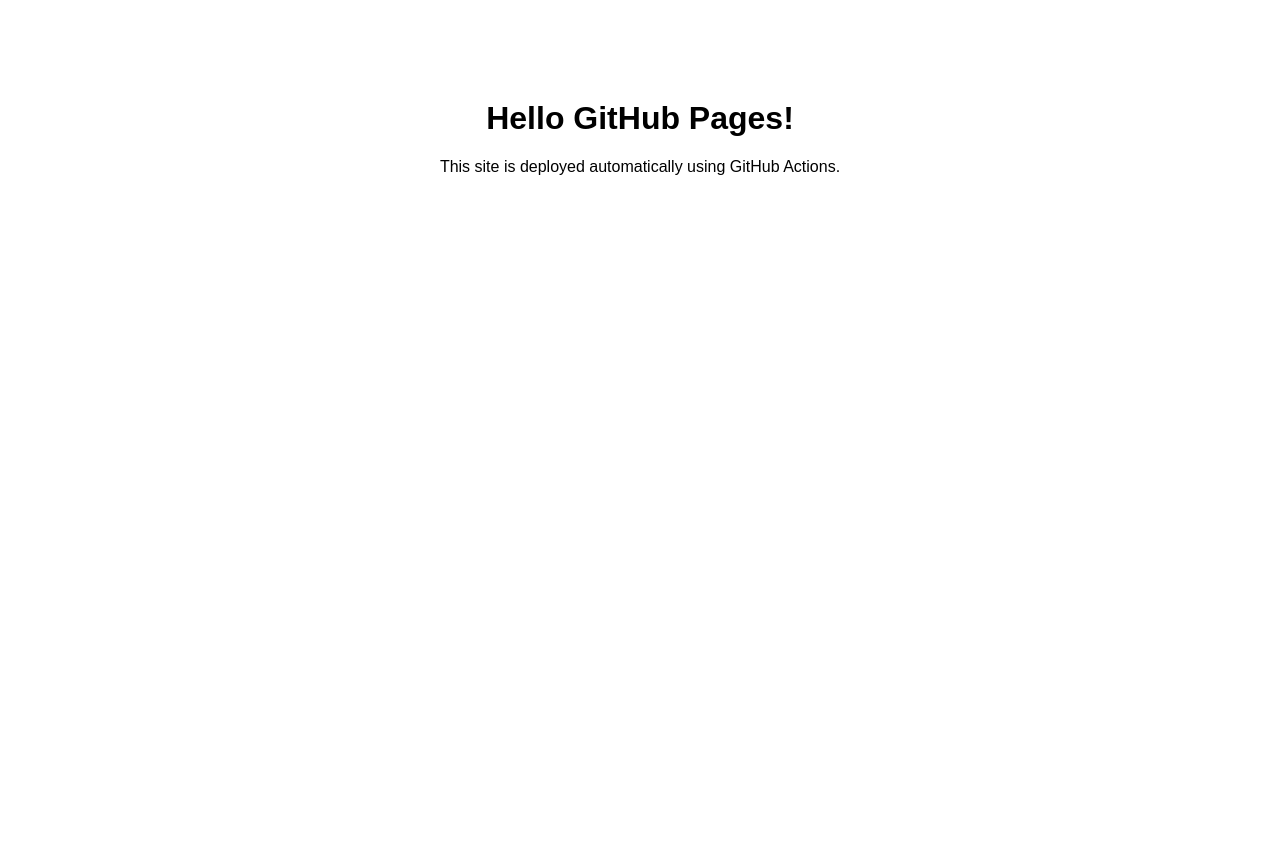
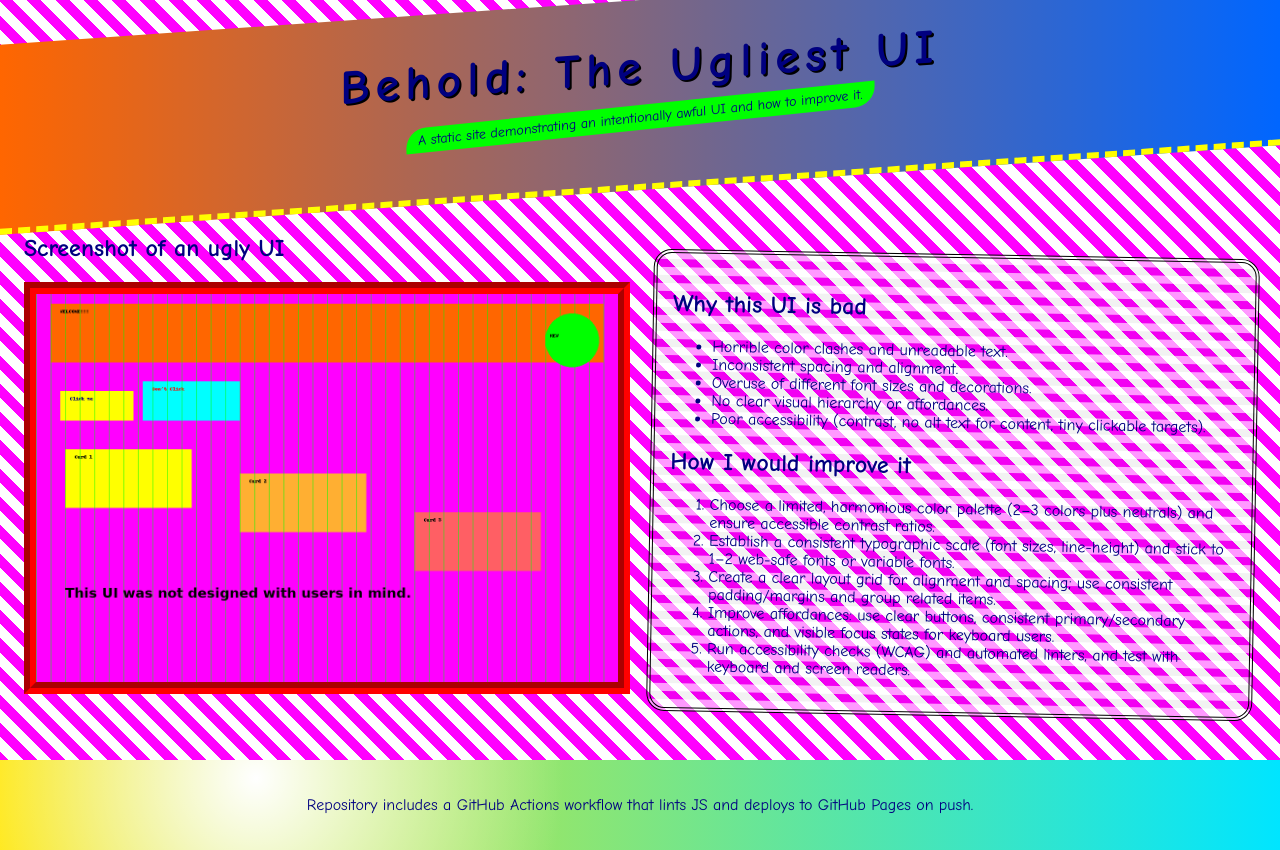
Before and after one commit to Novastiel/reimagined-enigma, a website: page index.html in a window 1280 px wide. Before the commit the page ends 800 px from the top, so only its background shows below. Drawn offline with Linux system fonts and the light colour scheme.

Commit message:
change files

```diff
--- a/index.html
+++ b/index.html
@@ -1,14 +1,48 @@
-<!DOCTYPE html>
+<!doctype html>
 <html lang="en">
 <head>
-  <meta charset="UTF-8" />
-  <meta name="viewport" content="width=device-width, initial-scale=1.0" />
-  <title>My Static Site</title>
-  <link rel="stylesheet" href="style.css" />
+  <meta charset="utf-8" />
+  <meta name="viewport" content="width=device-width,initial-scale=1" />
+  <title>Ugly UI — Example Static Site</title>
+  <link rel="stylesheet" href="styles.css" />
 </head>
 <body>
-  <h1>Hello GitHub Pages!</h1>
-  <p>This site is deployed automatically using GitHub Actions.</p>
+  <header class="header">
+    <h1>Behold: The Ugliest UI</h1>
+    <p class="subtitle">A static site demonstrating an intentionally awful UI and how to improve it.</p>
+  </header>
+
+  <main class="content">
+    <section class="screenshot">
+      <h2>Screenshot of an ugly UI</h2>
+      <img src="ugly_screenshot.png" alt="Ugly UI screenshot" />
+    </section>
+
+    <section class="analysis">
+      <h2>Why this UI is bad</h2>
+      <ul>
+        <li>Horrible color clashes and unreadable text.</li>
+        <li>Inconsistent spacing and alignment.</li>
+        <li>Overuse of different font sizes and decorations.</li>
+        <li>No clear visual hierarchy or affordances.</li>
+        <li>Poor accessibility (contrast, no alt text for content, tiny clickable targets).</li>
+      </ul>
+
+      <h2>How I would improve it</h2>
+      <ol>
+        <li>Choose a limited, harmonious color palette (2–3 colors plus neutrals) and ensure accessible contrast ratios.</li>
+        <li>Establish a consistent typographic scale (font sizes, line-height) and stick to 1–2 web-safe fonts or variable fonts.</li>
+        <li>Create a clear layout grid for alignment and spacing; use consistent padding/margins and group related items.</li>
+        <li>Improve affordances: use clear buttons, consistent primary/secondary actions, and visible focus states for keyboard users.</li>
+        <li>Run accessibility checks (WCAG) and automated linters, and test with keyboard and screen readers.</li>
+      </ol>
+    </section>
+  </main>
+
+  <footer class="footer">
+    <p>Repository includes a GitHub Actions workflow that lints JS and deploys to GitHub Pages on push.</p>
+  </footer>
+
   <script src="script.js"></script>
 </body>
 </html>
--- a/script.js
+++ b/script.js
@@ -1 +1,5 @@
-console.log("Site loaded successfully!");
+// Intentionally bad JS style: missing required semicolon to trigger linter semi rule
+document.addEventListener('DOMContentLoaded', function() {
+  const message = 'This script is deliberately written without a terminating semicolon' // <-- missing semicolon
+  console.log(message)
+})
--- a/style.css
+++ /dev/null
@@ -1,5 +0,0 @@
-body {
-  font-family: Arial, sans-serif;
-  text-align: center;
-  margin-top: 100px;
-}
--- /dev/null
+++ b/styles.css
@@ -0,0 +1,73 @@
+/* Intentionally garish styles for the "ugly" UI */
+@import url('https://fonts.googleapis.com/css2?family=Comic+Neue:wght@400;700&display=swap');
+
+:root{
+  --bg: #ff00ff;
+  --accent: #00ff00;
+  --accent2: #ffff00;
+  --text: #000080;
+}
+
+* { box-sizing: border-box; }
+
+body{
+  background: repeating-linear-gradient(45deg, var(--bg) 0 10px, #ffffff 10px 20px);
+  font-family: 'Comic Neue', cursive;
+  color: var(--text);
+  margin: 0;
+  padding: 0;
+}
+
+.header{
+  background: linear-gradient(90deg, #ff6600, #0066ff);
+  padding: 40px;
+  text-align: center;
+  border-bottom: 6px dashed var(--accent2);
+  transform: skewY(-4deg);
+}
+
+.header h1{
+  font-size: 48px;
+  margin: 0;
+  text-shadow: 2px 2px 0 #000;
+  letter-spacing: 6px;
+}
+
+.subtitle{
+  margin-top: 10px;
+  font-size: 14px;
+  transform: rotate(-2deg);
+  background: var(--accent);
+  display: inline-block;
+  padding: 4px 12px;
+  border-radius: 20px 0 20px 0;
+}
+
+.content{
+  display: grid;
+  grid-template-columns: 1fr 1fr;
+  gap: 20px;
+  padding: 24px;
+}
+
+.screenshot img{
+  width: 100%;
+  border: 12px groove #ff0000;
+  box-shadow: 0 0 0 8px #00ff00 inset;
+}
+
+.analysis{
+  background: repeating-linear-gradient(0deg, rgba(255,255,255,0.6) 0 8px, rgba(0,0,0,0.05) 8px 16px);
+  padding: 16px;
+  border-radius: 18px;
+  border: 4px double #000;
+  transform: rotate(1deg);
+  margin-top: 40px;
+}
+
+.footer{
+  padding: 20px;
+  text-align: center;
+  background: radial-gradient(circle at 20% 20%, #fff 0, transparent 30%), linear-gradient(90deg,#ffe600,#00e5ff);
+  margin-top: 20px;
+}
```
Also changed, not shown: package.json (added, +12 -0 lines), .eslintrc.json (added), .github/workflows/deploy.yml (added), .github/workflows/github-actions.yml (deleted), .github/workflows/static.yml (deleted), README.md, ugly_screenshot.png (added), 1 other file.
